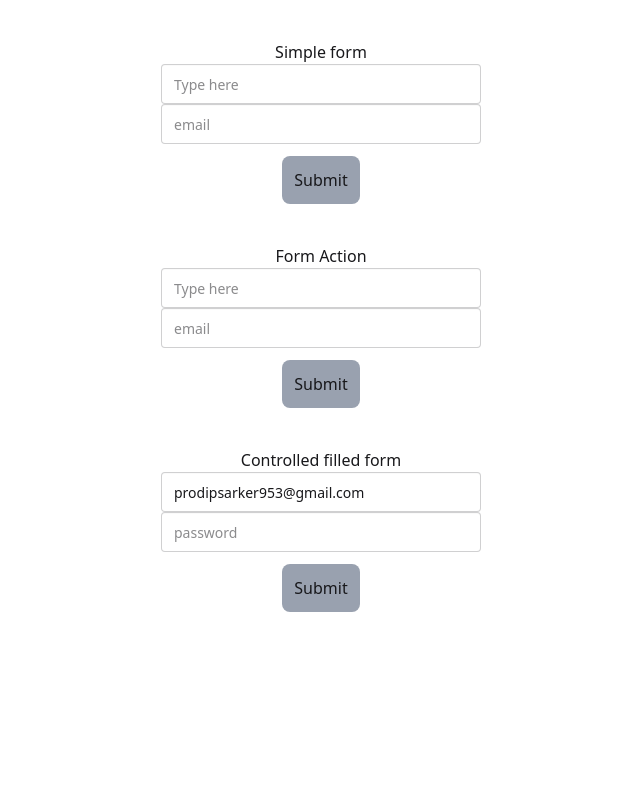
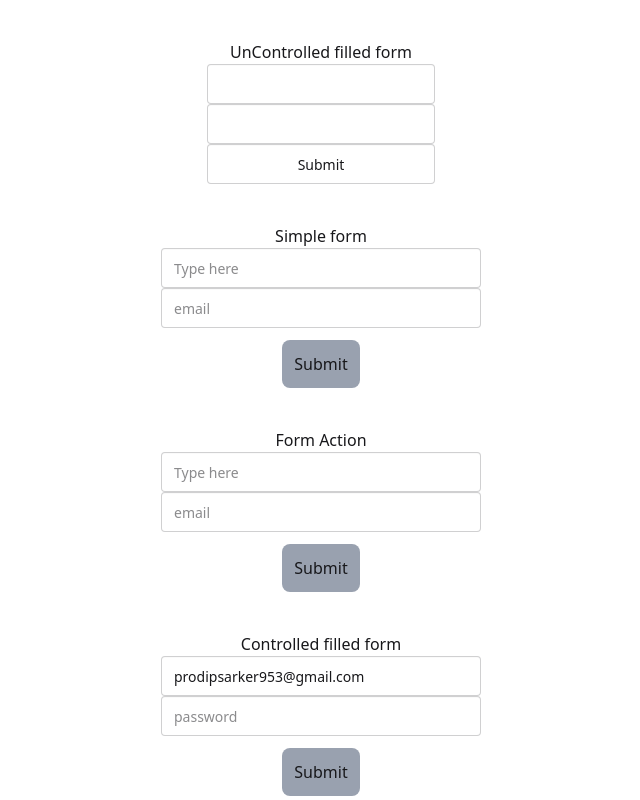
Before and after one commit to itsprodip/explore-react-form, a React (Vite) app: page / in a window 1280 px wide. Shown: the whole page, without its empty margins (319-959 px from the left). Built offline with nearby package versions, Linux system fonts and the light colour scheme.

Commit message:
uncontrolled and useRef

```diff
--- a/src/App.jsx
+++ b/src/App.jsx
@@ -2,10 +2,12 @@ import React from "react";
 import SimpleForm from "./Components/SimpleForm";
 import FormAction from "./Components/FormAction";
 import ControlledFilled from "./Components/ControlledFilled";
+import UncontrolledField from "./Components/UncontrolledField";
 
 const App = () => {
   return (
     <div>
+      <UncontrolledField/>
       <SimpleForm />
       <FormAction />
       <ControlledFilled />
--- /dev/null
+++ b/src/Components/UncontrolledField.jsx
@@ -0,0 +1,29 @@
+import React, { useRef } from "react";
+
+const UncontrolledField = () => {
+    const emailRef=useRef('');
+    const passwordRef=useRef('');
+
+    const handleSubmit=(event)=>{
+        event.preventDefault();
+
+        const email=emailRef.current.value;
+        const password=passwordRef.current.value;
+        console.log(email,password);
+    }
+  return (
+    <div className="flex justify-center w-11/12 mx-auto mt-10">
+      <div className="text-center">
+        <h2>UnControlled filled form</h2>
+        <form className="text-center" onSubmit={handleSubmit}>
+          <input type="email" ref={emailRef} name="" className="input" /> <br />
+          <input type="password" ref={passwordRef} name="" className="input" /> <br />
+          <input type="submit" value="Submit" className="input" />
+          <br />
+        </form>
+      </div>
+    </div>
+  );
+};
+
+export default UncontrolledField;
```
